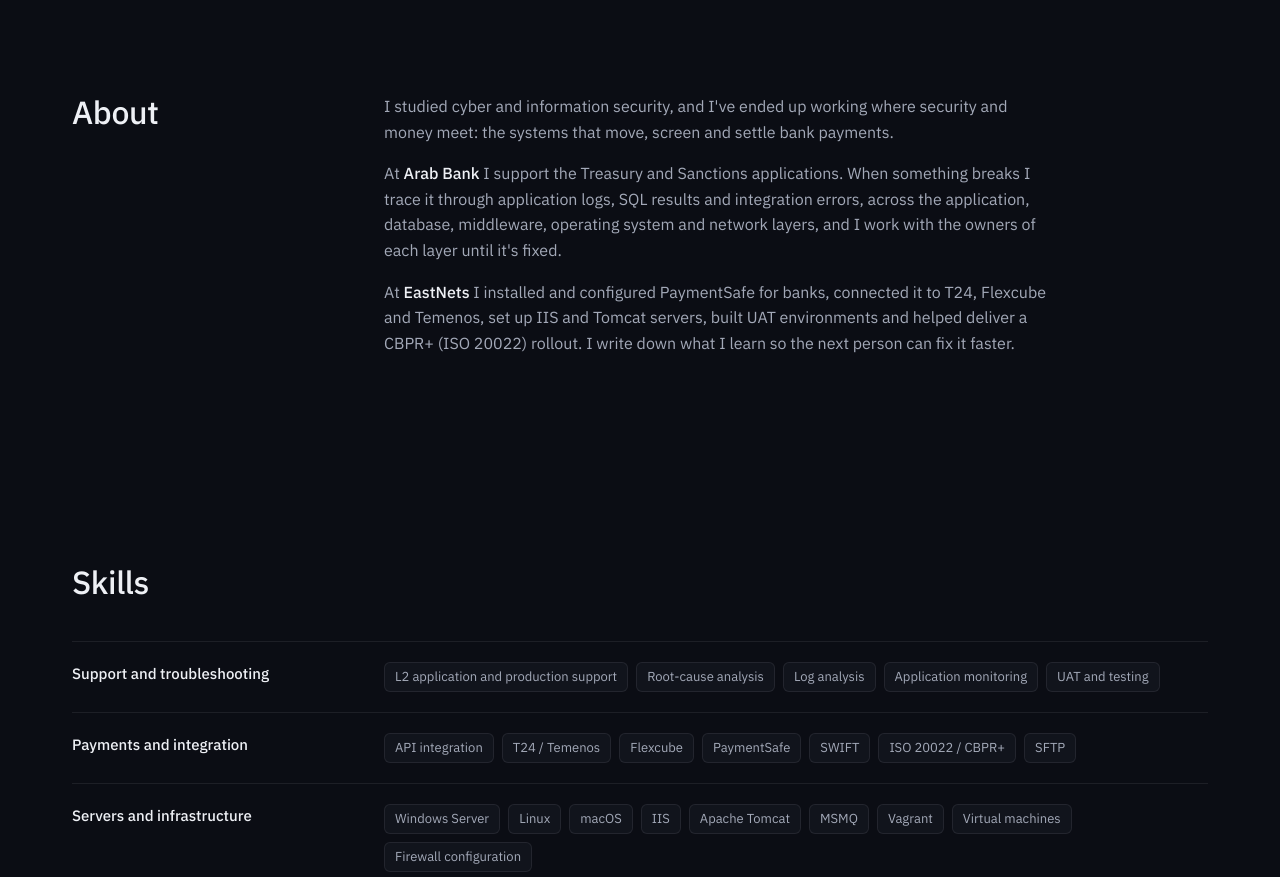
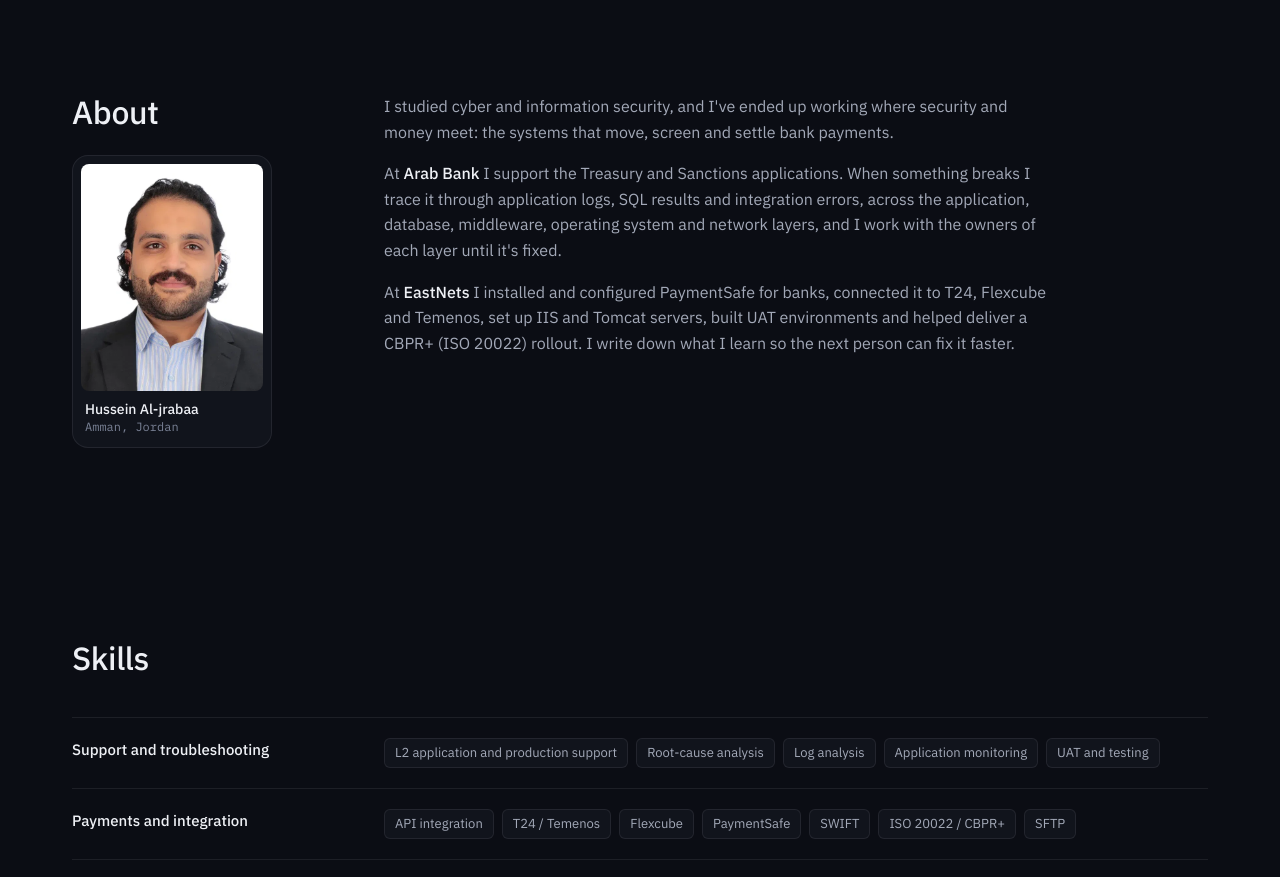
Before and after one commit to try01-hub/Hussein-Al-jrabaa, a plain HTML site: page index.html in a window 1280 px wide. Shown: the part 909-1786 px from the top of the page. Drawn offline with Linux system fonts and the light colour scheme.

Commit message:
Add files via upload

```diff
--- a/index.html
+++ b/index.html
@@ -5,7 +5,7 @@
 <meta name="viewport" content="width=device-width, initial-scale=1.0">
 <title>Hussein Al-jrabaa · Banking application support and payment integration</title>
 <meta name="description" content="Hussein Al-jrabaa, Technical Specialist at Arab Bank. Application support and payment integration for banks, based in Amman, Jordan.">
-<link rel="preconnect" href="https://fonts.googleapis.com">
+<link rel="preconnect" href="httpas://fonts.googleapis.com">
 <link href="https://fonts.googleapis.com/css2?family=IBM+Plex+Sans:wght@400;500;600&family=IBM+Plex+Mono:wght@400;500&display=swap" rel="stylesheet">
 <style>
   :root{
@@ -92,6 +92,10 @@
 
   /* about */
   .about{display:grid;grid-template-columns:280px 1fr;gap:32px}
+  .portrait{margin-top:24px;width:200px;background:var(--card);border:1px solid var(--line);border-radius:16px;padding:8px}
+  .portrait img{display:block;width:100%;height:auto;aspect-ratio:4/5;object-fit:cover;object-position:center 20%;border-radius:8px}
+  .portrait figcaption{display:flex;flex-direction:column;padding:8px 4px 4px;font-size:14px;font-weight:500;line-height:20px}
+  .portrait figcaption .mono{font-size:12px;font-weight:400;color:var(--muted);line-height:16px}
   .about .body p{color:var(--text-2);max-width:42rem;margin-bottom:16px;font-size:16px}
   .about .body b{color:var(--text);font-weight:500}
 
@@ -172,6 +176,8 @@
     .fact:nth-child(n+3){border-top:1px solid var(--line)}
     .sec-head,.about,.skill-row,.job,.learn,.contact{grid-template-columns:1fr;gap:12px}
     .projects{grid-template-columns:1fr}
+    .about{gap:24px}
+    .portrait{width:160px;margin-top:16px}
     .learn{gap:40px}
     section{padding:64px 0}
     .links{display:none;position:absolute;top:64px;left:0;right:0;flex-direction:column;align-items:stretch;gap:0;background:var(--deep);border-bottom:1px solid var(--line)}
@@ -259,7 +265,13 @@
 
 <section id="about">
   <div class="wrap about">
-    <h2>About</h2>
+    <div class="who">
+      <h2>About</h2>
+      <figure class="portrait">
+        <img src="photo.webp" alt="Portrait of Hussein Al-jrabaa" width="560" height="700" loading="lazy">
+        <figcaption><span>Hussein Al-jrabaa</span><span class="mono">Amman, Jordan</span></figcaption>
+      </figure>
+    </div>
     <div class="body">
       <p>I studied cyber and information security, and I've ended up working where security and money meet: the systems that move, screen and settle bank payments.</p>
       <p>At <b>Arab Bank</b> I support the Treasury and Sanctions applications. When something breaks I trace it through application logs, SQL results and integration errors, across the application, database, middleware, operating system and network layers, and I work with the owners of each layer until it's fixed.</p>
```
Also changed, not shown: photo.webp (added).
